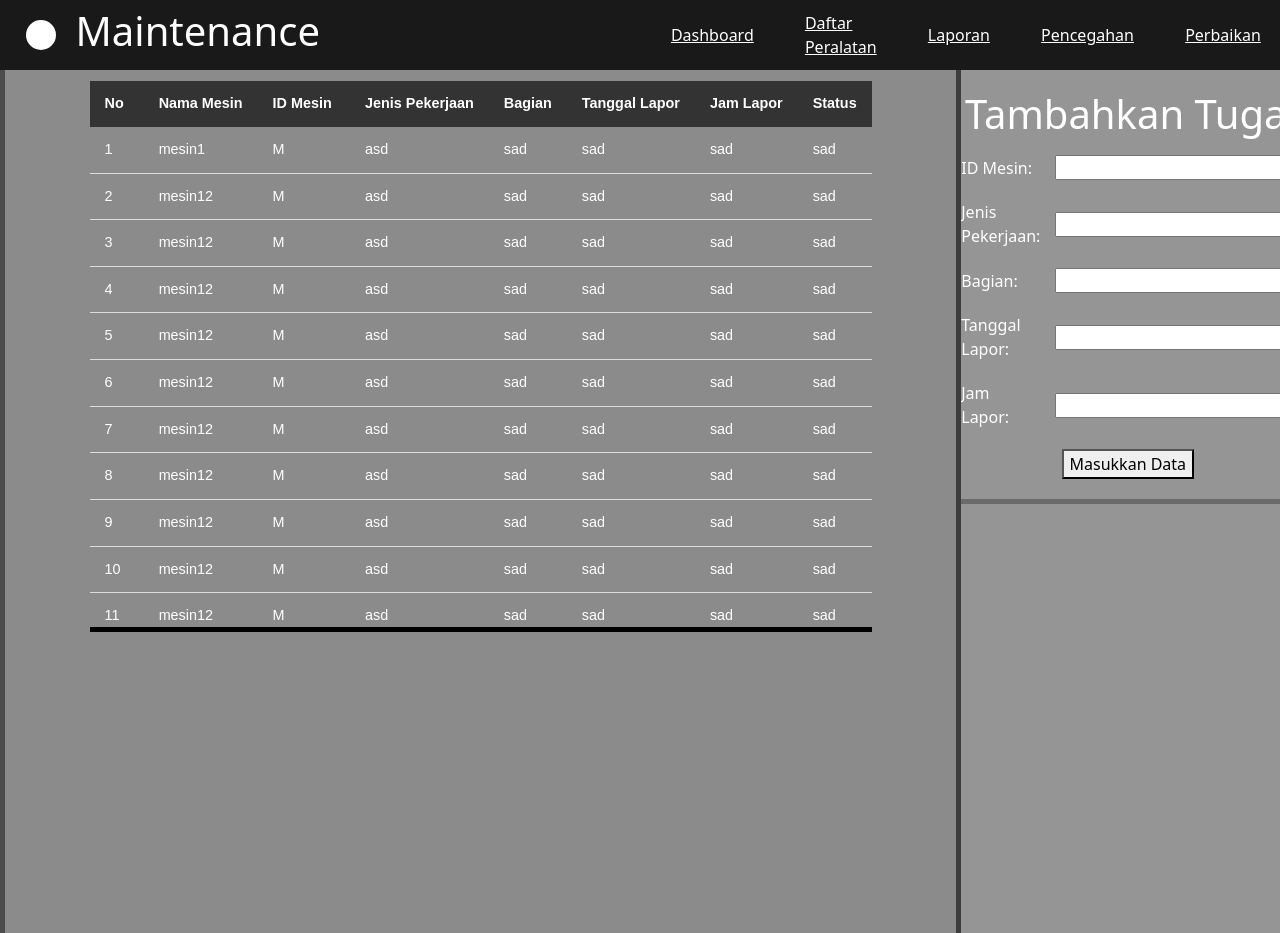
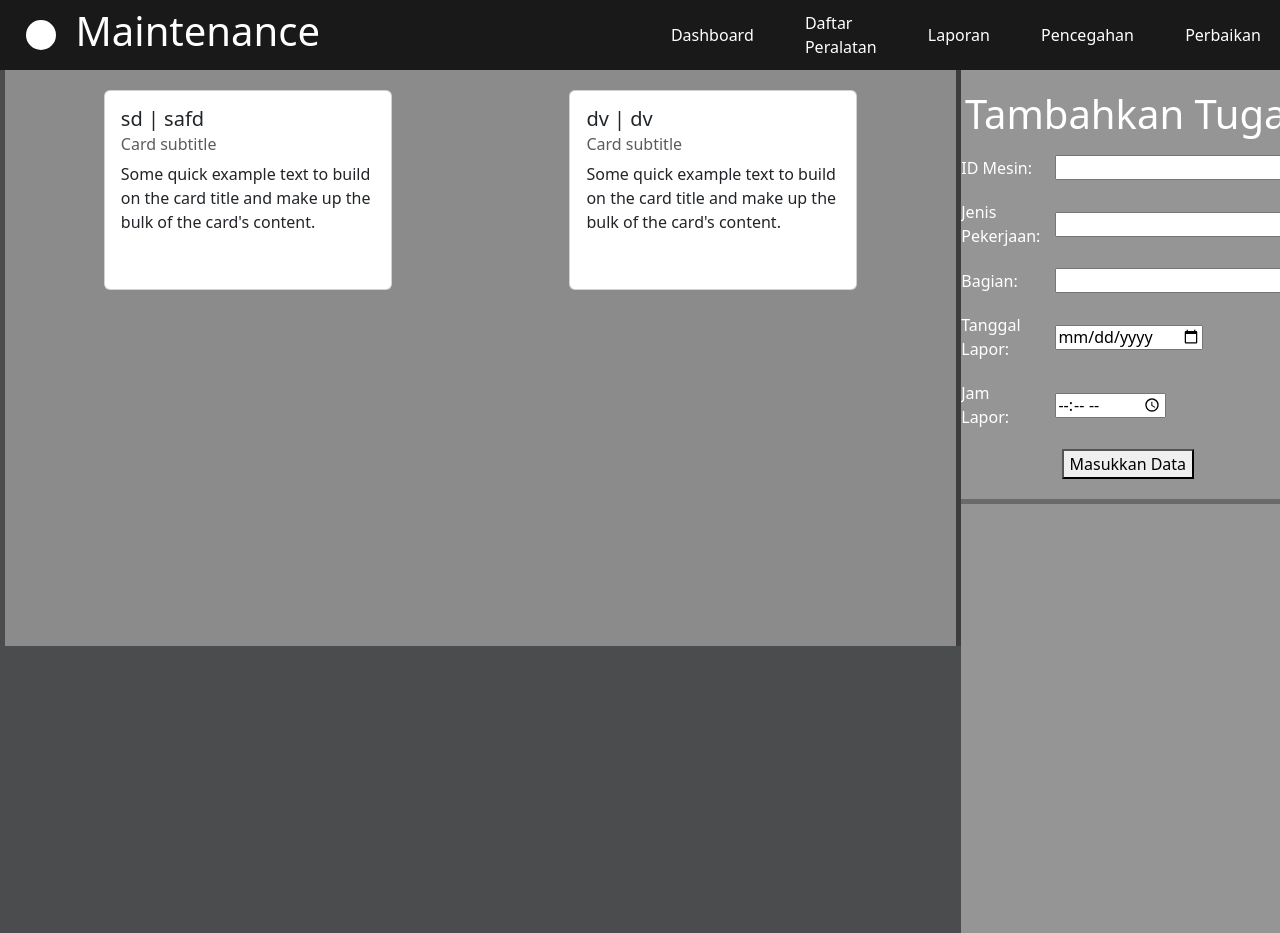
Before and after one commit to Gavriel-Sembiring-366/UASpemweb, a Flask app: page /dashboard in a window 1280 px wide. Run offline with Flask 3, Linux system fonts and the light colour scheme; some libraries are stand-ins or nearby versions.

Commit message:
show using card, and input using form

```diff
--- a/Static/css/dashboard.css
+++ b/Static/css/dashboard.css
@@ -3,7 +3,7 @@
     margin: 0;
     padding-right: 0px;
     overflow-x: hidden;
-    background-color: #343232;
+    background-color: #fffcfc;
     height: auto;
 }
 
@@ -43,6 +43,7 @@
     margin-left: 2vw;
     margin-right: 2vw;
     color: #ffffff;
+    text-decoration: none;
 }
 
 /* HEADER END */
@@ -58,16 +59,26 @@
     grid-template-columns: 3fr 1fr;
 }
 
+.card{
+    margin-top: 10px;
+    margin-bottom: auto;
+    margin-left: auto;
+    margin-right: auto;
+    box-shadow: #000000;
+}
+
 /* TABLE START */
 .going-project{
-    display: flex;
-    justify-content: space-between;
-    align-items: top;
+    display:flex;
+    flex-wrap: wrap;
+    padding: 10px 10px 10px 10px;
+    overflow-y: scroll;
     background-color: #abababaa;
     color: #fff;
     width: 100%;
-    height: 100%;
+    height: 45vw;
     border-right: #3e3c3c solid 5px;
+
     grid-column: 1;
     grid-row: 1;
 }
--- a/Templates/dashboard.html
+++ b/Templates/dashboard.html
@@ -26,34 +26,16 @@
 
     <div class="content-container">
         <div class = "going-project">
-            <table class="styled-table">
-                <thead>
-                    <tr>
-                        <th>No</th>
-                        <th>Nama Mesin</th>
-                        <th>ID Mesin</th>
-                        <th>Jenis Pekerjaan</th>
-                        <th>Bagian</th>
-                        <th>Tanggal Lapor</th>
-                        <th>Jam Lapor</th>
-                        <th> Status</th>
-                    </tr>
-                </thead>
-                {% for equipment in equipments %}
-                <tbody>
-                    <tr>
-                        <td>{{ equipment.id}}</td>
-                        <td>{{ equipment.nama_mesin }}</td>
-                        <td>{{ equipment.jenis_rusak }}</td>
-                        <td>asd</td>
-                        <td>sad</td>
-                        <td>sad</td>
-                        <td>sad</td>
-                        <td>sad</td>
-                    </tr>
-                {% endfor %}
-                </tbody>
-            </table>
+            {% for equipment in equipments %}
+            <div class="card" style="width: 18rem; height: 200px;">
+                <div class="card-body">
+                    <h5 class="card-title"> {{ equipment.id_mesin }} | {{ equipment.jenis_pekerjaan }} </h5>
+                    <h6 class="card-subtitle mb-2 text-body-secondary">Card subtitle</h6>
+                    <p class="card-text">Some quick example text to build on the card title and make up the bulk of the card's content.</p>
+                </div>
+
+            </div>
+            {% endfor %}
         </div>
 
         <div class="info-container">
@@ -68,22 +50,22 @@
 
                         <tr>
                             <td>Jenis Pekerjaan:</td>
-                            <td><input type="text" name="nama_mesin" required/></td>
+                            <td><input type="text" name="jenis_pekerjaan" required/></td>
                         </tr>
 
                         <tr>
                             <td>Bagian:</td>
-                            <td><input type="text" /></td>
+                            <td><input type="text" name="bagian"/></td>
                         </tr>
 
                         <tr>
                             <td>Tanggal Lapor:</td>
-                            <td><input type="email" /></td>
+                            <td><input type="date" name="tanggal_lapor"/></td>
                         </tr>
 
                         <tr>
                             <td>Jam Lapor:</td>
-                            <td><input type="email" /></td>
+                            <td><input type="time" name="jam_lapor"/></td>
                         </tr>
 
                         <tr>
--- a/main.py
+++ b/main.py
@@ -1,24 +1,33 @@
 import os
 from flask import *
 from flask_sqlalchemy import SQLAlchemy
+import datetime
 # from flask_migrate import Migrate
 
 app = Flask(__name__)
 basedir = os.path.abspath(os.path.dirname(__file__))
 
-app.config['SQLALCHEMY_DATABASE_URI'] = 'sqlite:///' + os.path.join(basedir, 'data.sqlite')
-app.config['SQLALCHEMY_TRACK_MODIFICATIONS'] = False
+app.config['SQLALCHEMY_DATABASE_URI'] = 'sqlite:///' + os.path.join(
+    basedir, 'data.sqlite')
+app.config['SQLALCHEMY_TRACK_MODIFICATIONS'] = True
 
 db = SQLAlchemy(app)
 
 class Inputs(db.Model):
     id = db.Column(db.Integer, primary_key=True)
-    nama_mesin = db.Column(db.Text(200), nullable=False)
-    jenis_rusak = db.Column(db.Text(200), nullable=False)
 
-    def __init__(self,nama_mesin,jenis_rusak):
-        self.nama_mesin = nama_mesin
-        self.jenis_rusak = jenis_rusak
+    id_mesin = db.Column(db.Text(200), nullable=False)
+    jenis_pekerjaan = db.Column(db.Text(200), nullable=False)
+    bagian = db.Column(db.Text(200), nullable=False)
+    tanggal_lapor = db.Column(db.Date, nullable=False)
+    jam_lapor = db.Column(db.Time, nullable=False)
+
+    def __init__(self, id_mesin, jenis_pekerjaan, bagian, tanggal_lapor, jam_lapor):
+        self.id_mesin = id_mesin
+        self.jenis_pekerjaan = jenis_pekerjaan
+        self.bagian = bagian
+        self.tanggal_lapor = tanggal_lapor
+        self.jam_lapor = jam_lapor
 
     def __repr__(self):
         return f"Task added Succesfullys {self.nama_mesin}"
@@ -46,16 +55,23 @@
     return render_template('dashboard.html', equipments=equipments)
 
 
-
 @app.route('/dashboard', methods=['GET', 'POST'])
 def masuk():
+
     id_mesin = request.form.get('id_mesin')
-    nama_mesin = request.form.get('nama_mesin')
+    jenis_pekerjaan = request.form.get('jenis_pekerjaan')
+    bagian = request.form.get('bagian')
+    tanggal_lapor = request.form.get('tanggal_lapor')
+    jam_lapor = request.form.get('jam_lapor')
 
-    kerusakan = Inputs(id_mesin, nama_mesin)
+    tanggal = datetime.datetime.strptime(tanggal_lapor, '%Y-%m-%d').date()
+    jam = datetime.datetime.strptime(jam_lapor, '%H:%M').time()
+    kerusakan = Inputs(id_mesin, jenis_pekerjaan, bagian, tanggal, jam)
+
     try:
-        db.session.add(kerusakan)
-        db.session.commit()
+        with app.app_context():
+            db.session.add(kerusakan)
+            db.session.commit()
 
         equipments = Inputs.query.all()
 
@@ -66,4 +82,4 @@
 
 
 if __name__ == '__main__':
-    app.run()
+    app.run(debug=True)
```
Also changed, not shown: init_db.py (+13 -3 lines), data.sqlite.
